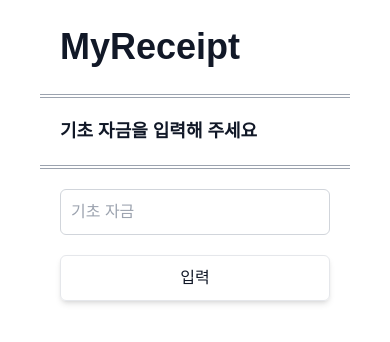
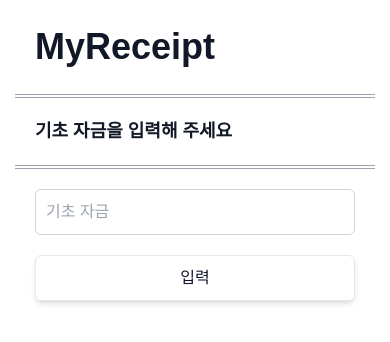
Before and after one commit to crewd/MyReceipt, a Next.js app: page / in a window 390 px wide. Shown: the top 342 px of the page. Built offline with nearby package versions, Linux system fonts and the light colour scheme.

Commit message:
design: padding 변경

```diff
--- a/components/layout/AppLayout.tsx
+++ b/components/layout/AppLayout.tsx
@@ -2,7 +2,7 @@ import Link from 'next/link';
 
 const AppLayout = ({ children }: { children: React.ReactNode }) => {
   return (
-    <div className="max-w-[768px] sm:w-[calc(100%-80px)] w-full m-auto bg-white px-[40px] sm:my-[40px] sm:min-h-[calc(100vh-80px)] min-h-screen">
+    <div className="max-w-[768px] sm:w-[calc(100%-80px)] w-full m-auto bg-white md:px-[40px] px-[15px] sm:my-[40px] sm:min-h-[calc(100vh-80px)] min-h-screen">
       <header className="py-[20px] px-[20px] border-double border-b-4 border-gray-400">
         <h1 className="font-bold text-xxl">
           <Link href="/">
```
